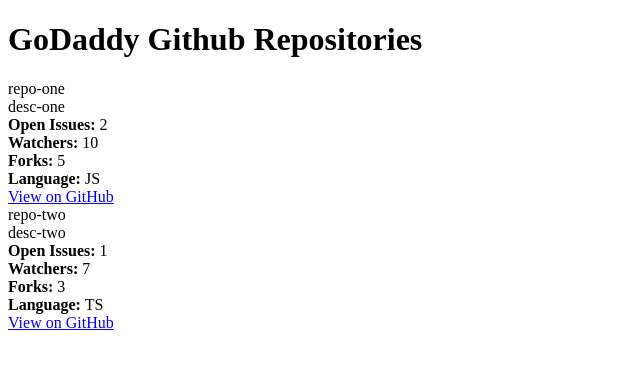
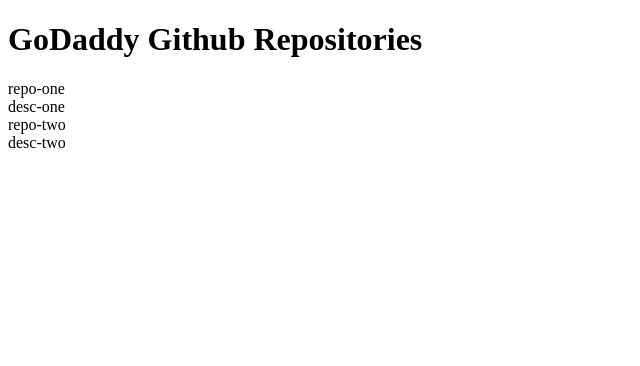
Before and after one commit to harssRajput/react_github_explorer, a React (Vite) app: page / in a window 1280 px wide. Shown: the top 366 px of the page, without its empty margins (0-640 px from the left). Built offline with nearby package versions, Linux system fonts and the light colour scheme.

Commit message:
add expand/collapse repo details logic

```diff
--- a/src/components/RepoCard.jsx
+++ b/src/components/RepoCard.jsx
@@ -1,12 +1,18 @@
+import {useState} from 'react';
 import RepoDetails from "./RepoDetails";
 
 function RepoCard({ repo }) {
+  const [expanded, setExpanded] = useState(false);
+
+  const handleToggleExpand = () => setExpanded(prev => !prev);
 
   return (
-    <div className="repo-card" >
-      <div className="repo-title">{repo.name}</div>
+    <div className={`repo-card ${expanded ? 'expanded' : ''}`} >
+      <div className="repo-title" onClick={handleToggleExpand}>
+        {repo.name}
+      </div>
       <div className="repo-description">{repo.description}</div>
-      <RepoDetails repo={repo} />
+      {expanded && <RepoDetails repo={repo} />}
     </div>
   );
 }
```
